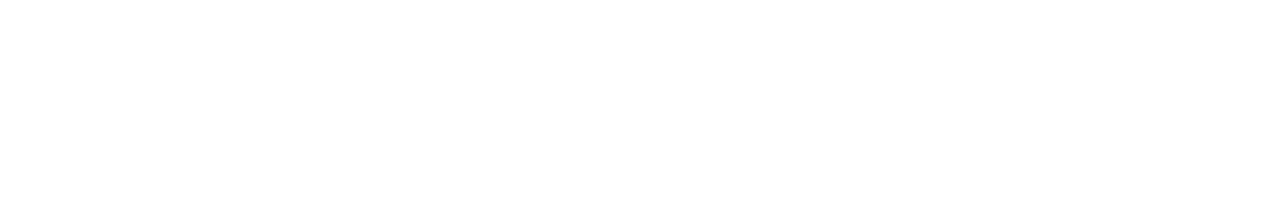
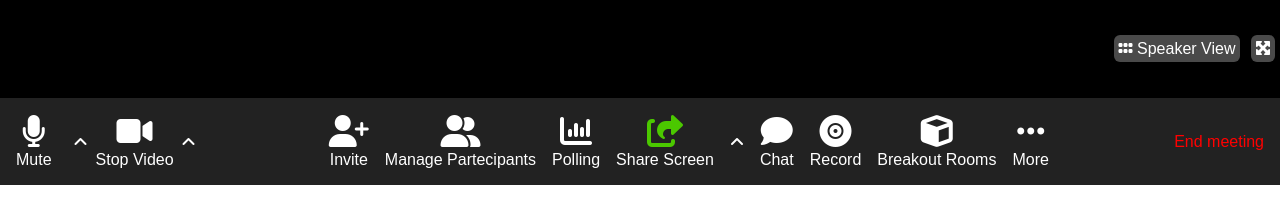
Before and after one commit to peterpozo/html-css-zoom, a plain HTML site: page index.html in a window 1280 px wide. Drawn offline with Linux system fonts and the light colour scheme.

Commit message:
header e footer completi

```diff
--- a/css/style.css
+++ b/css/style.css
@@ -0,0 +1,106 @@
+*{
+    padding: 0;
+    margin: 0;
+    box-sizing: border-box;
+}
+
+body{
+    font-family: Arial, Helvetica, sans-serif;
+}
+/* Header  */
+header{
+    display: flex;
+    justify-content: flex-end;
+    align-items: center;
+    padding: 40px 0.4%;
+    z-index: 999;
+    position: sticky;
+    top: 0;
+    left: 0;
+    background-color: black;
+}
+
+.pulsanti a{
+    color: white;
+    padding: 5px;
+    text-decoration: none;
+    background-color: #4a4a4a;
+    border-radius: 6px;
+}
+
+.margin-destro{
+    margin-right: 6px;
+}
+
+/* Footer  */
+
+footer{
+    padding-top: 1rem;
+    padding-bottom: 1rem;
+    display: flex;
+    justify-content: space-between;color: white;
+    background-color: #222222;
+}
+footer a{
+    color: white;
+    text-decoration:none;
+    font-size: 2rem;
+}
+
+footer .bottom-left{
+    display: flex;
+}
+
+footer .bottom-left div{
+    display: flex;
+    flex-direction: column;
+    align-items: center;
+}
+
+footer .bottom-left .angle-up{
+    justify-content: center;
+    padding: 0 0.5rem;
+}
+
+footer .bottom-left .microfono{
+    display: flex;
+    flex-direction: column;
+    align-items: center;
+    padding-right: 14px;
+    padding-left: 1rem;
+}
+
+footer .bottom-center{
+    display: flex;
+}
+
+footer .bottom-center .simboli{
+    display: flex;
+    flex-direction: column;
+    align-items: center;
+    padding: 0 0.5rem;
+}
+footer .bottom-center .angle-up{
+    justify-content: center;
+    display: flex;
+    align-items: center;
+    padding: 0 0.5rem;
+}
+.bottom-center .simboli .verde{
+    color: #4bc800;
+}
+footer .bottom-right{
+    display: flex;
+}
+
+footer .bottom-right div{
+    display: flex;
+    align-content: center;
+    align-items: center;
+    padding-right: 1rem;
+}
+
+footer .bottom-right a{
+    color: red;
+    font-size: 1rem;
+}
--- a/index.html
+++ b/index.html
@@ -11,6 +11,70 @@
 </head>
 
 <body>
+    <header>
+        <div class="pulsanti">
+            <a class="margin-destro" href="#!"><i class="fa-solid fa-grip"></i> Speaker View</a>
+            <a href="#!"><i class="fa-solid fa-maximize"></i></a>
+        </div>
+    </header>
+    <main>
 
+    </main>
+    <footer>
+        <div class="bottom-left">
+            <div class="microfono">
+                <a href="#!"><i class="fa-solid fa-microphone"></i></a>
+                <p>Mute</p>
+            </div>
+            <div class="angle-up"><i class="fa-solid fa-angle-up"></i></div>
+            <div>
+                <a href="#!"><i class="fa-solid fa-video"></i></a>
+                <p>Stop Video</p>
+            </div>
+            <div class="angle-up"><i class="fa-solid fa-angle-up"></i></div>
+        </div>
+        <div class="bottom-center">
+            <div class="simboli">
+                <a href="#!"><i class="fa-solid fa-user-plus"></i></a>
+                <p>Invite</p>
+            </div>
+            <div class="simboli">
+                <a href="#!"><i class="fa-solid fa-user-group"></i></a>
+                <p>Manage Partecipants</p>
+            </div>
+            <div class="simboli">
+                <a href="#!"><i class="fa-solid fa-chart-column"></i></a>
+                <p>Polling</p>
+            </div>
+            <div class="simboli">
+                <a class="verde" href="#!"><i class="fa-solid fa-share-from-square"></i></a>
+                <p>Share Screen</p>
+            </div>
+            <div class="angle-up"><i class="fa-solid fa-angle-up"></i></div>
+            <div class="simboli">
+                <a href="#!"><i class="fa-solid fa-comment"></i></a>
+                <p>Chat</p>
+            </div>
+            <div class="simboli">
+                <a href="#!"><i class="fa-solid fa-record-vinyl"></i></a>
+                <p>Record</p>
+            </div>
+            <div class="simboli">
+                <a href="#!"><i class="fa-solid fa-cube"></i></a>
+                <p>Breakout Rooms</p>
+            </div>
+            <div class="simboli">
+                <a href="#!"><i class="fa-solid fa-ellipsis"></i></a>
+                <p>More</p>
+            </div>
+
+
+        </div>
+        <div class="bottom-right">
+            <div>
+                <a href="#!">End meeting</a>
+            </div>
+        </div>
+    </footer>
 </body>
 </html>
```
